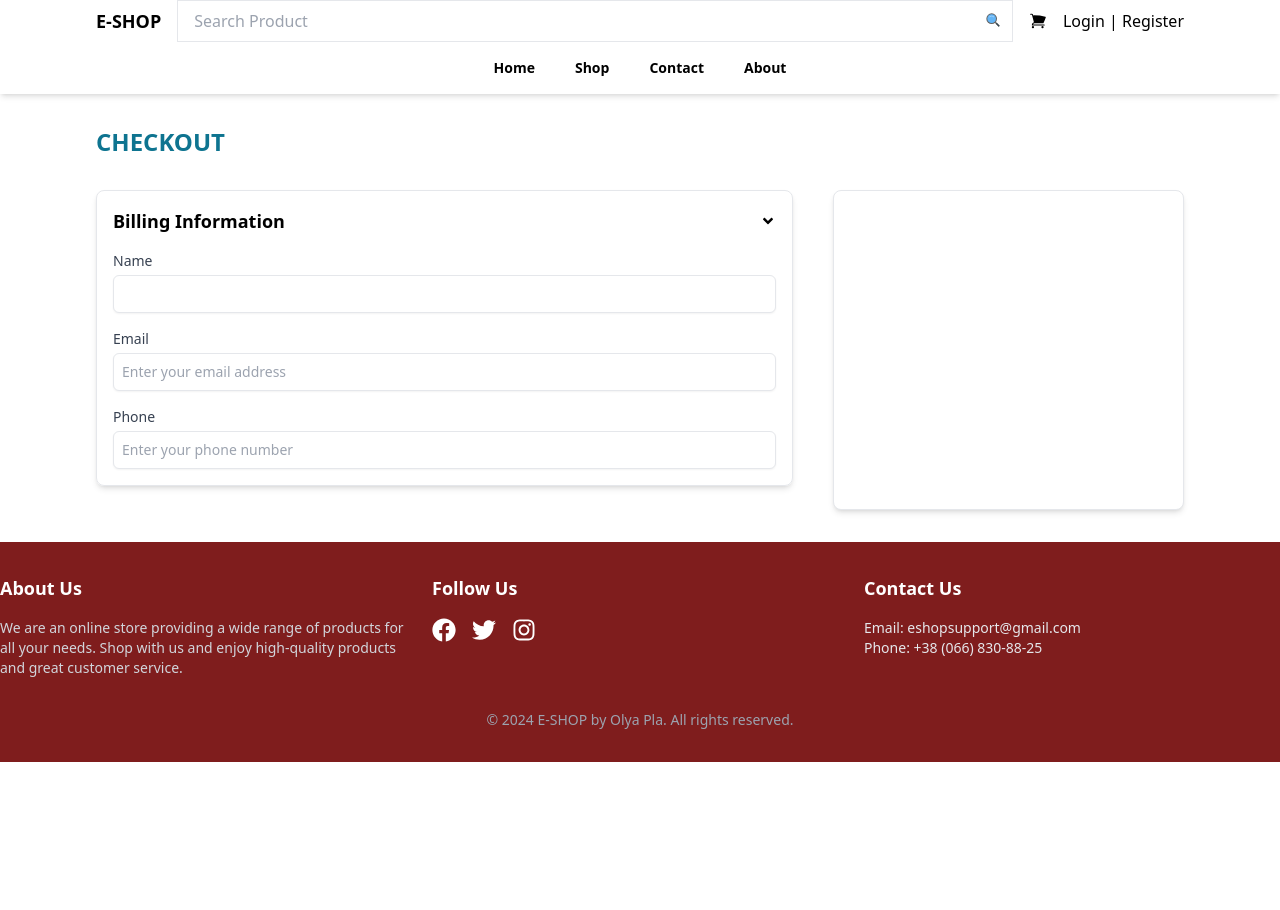
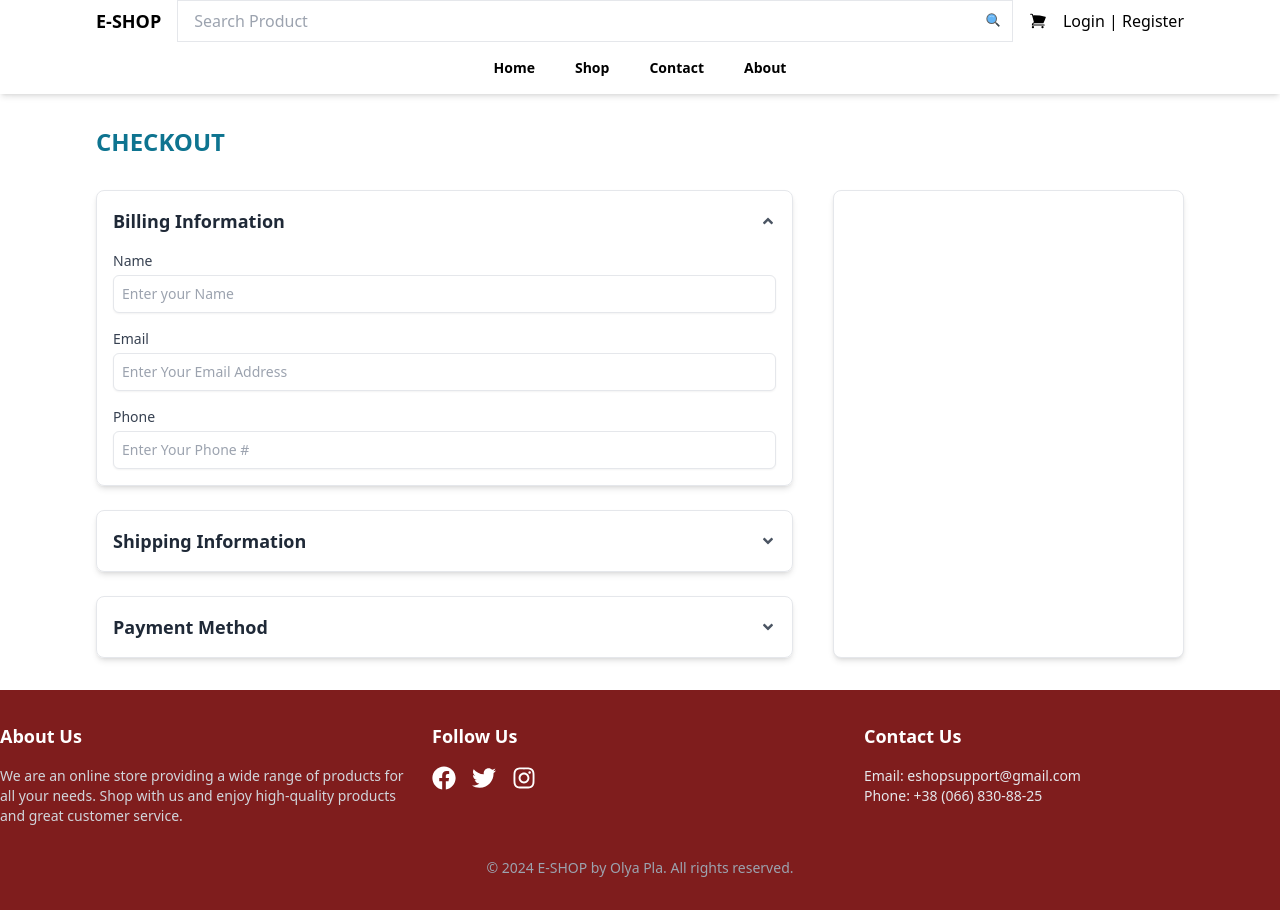
Before and after one commit to xellga-olga/e-shop, a React (Vite) app: page /checkout in a window 1280 px wide. Before the commit the page ends 800 px from the top, so only its background shows below. Built offline with nearby package versions, Linux system fonts and the light colour scheme.

Commit message:
Add form validation and payment method selection

```diff
--- a/src/pages/Checkout.jsx
+++ b/src/pages/Checkout.jsx
@@ -3,6 +3,11 @@ import { FaAngleDown, FaAngleUp } from "react-icons/fa";
 
 const Checkout = () => {
   const [billing, setBilling] = useState(true);
+  const [shipping, setShipping] = useState(false);
+  const [payment, setPayment] = useState(false);
+
+  const [paymentMethod, setPaymentMethod] = useState('cod');
+
   const [email, setEmail] = useState("");
   const [error, setError] = useState("");
 
@@ -17,47 +22,194 @@ const Checkout = () => {
 
   return (
     <div className="container mx-auto py-8 px-4 md:px-16 lg:px-24 min-h-96">
-      <h3 className="text-2xl font-semibold mb-4 text-cyan-700		">CHECKOUT</h3>
+      <h3 className="text-2xl font-semibold mb-8 text-cyan-700">CHECKOUT</h3>
       <div className="flex flex-col justify-between mt-8 space-x-0 md:space-x-10 md:flex-row">
-        <div className="md:w-2/3">
-          <div className="border p-4 mb-6 rounded-lg shadow-md">
-            <div className="flex justify-between items-center mb-4" onClick={() => setBilling(!billing)}>
-              <h3 className="text-lg font-semibold">Billing Information</h3>
-              {billing ? <FaAngleDown /> : <FaAngleUp />}
+        <div className="md:w-2/3 space-y-6">
+          {/* BILLING INFORMATION */}
+          <div className="border p-4 rounded-lg shadow-md">
+            <div
+              className="flex justify-between items-center cursor-pointer"
+              onClick={() => setBilling(!billing)}
+            >
+              <h3 className="text-lg font-semibold text-gray-800">
+                Billing Information
+              </h3>
+              {billing ? (
+                <FaAngleUp className="text-gray-600" />
+              ) : (
+                <FaAngleDown className="text-gray-600" />
+              )}
             </div>
 
-            <div className={`space-y-4 ${billing ? "" : "hidden"}`}>
+            <div className={`mt-4 space-y-4 ${billing ? "" : "hidden"}`}>
               <div>
-                <label htmlFor="name" className="block text-sm font-medium text-gray-700">Name</label>
+                <label
+                  htmlFor="name"
+                  className="block text-sm font-medium text-gray-700"
+                >
+                  Name
+                </label>
                 <input
                   id="name"
                   type="text"
+                  placeholder="Enter your Name"
                   className="mt-1 block w-full p-2 border rounded-md shadow-sm focus:ring-indigo-500 focus:border-indigo-500 sm:text-sm"
                 />
               </div>
 
               <div>
-                <label htmlFor="email" className="block text-sm font-medium text-gray-700">Email</label>
+                <label
+                  htmlFor="email"
+                  className="block text-sm font-medium text-gray-700"
+                >
+                  Email
+                </label>
                 <input
                   id="email"
                   type="email"
-                  placeholder="Enter your email address"
+                  placeholder="Enter Your Email Address"
                   className="mt-1 block w-full p-2 border rounded-md shadow-sm focus:ring-indigo-500 focus:border-indigo-500 sm:text-sm"
                   value={email}
                   onChange={handleEmailChange}
                 />
-                {error && <p className="text-rose-500	text-sm mt-1">{error}</p>}
+                {error && <p className="text-rose-500 text-sm mt-1">{error}</p>}
               </div>
 
               <div>
-                <label htmlFor="phone" className="block text-sm font-medium text-gray-700">Phone</label>
+                <label
+                  htmlFor="phone"
+                  className="block text-sm font-medium text-gray-700"
+                >
+                  Phone
+                </label>
                 <input
                   id="phone"
                   type="tel"
-                  placeholder="Enter your phone number"
+                  placeholder="Enter Your Phone #"
+                  pattern="[0-9]*"
                   className="mt-1 block w-full p-2 border rounded-md shadow-sm focus:ring-indigo-500 focus:border-indigo-500 sm:text-sm"
                 />
               </div>
+            </div>
+          </div>
+
+          {/* SHIPPING INFORMATION */}
+          <div className="border p-4 rounded-lg shadow-md">
+            <div
+              className="flex justify-between items-center cursor-pointer"
+              onClick={() => setShipping(!shipping)}
+            >
+              <h3 className="text-lg font-semibold text-gray-800">
+                Shipping Information
+              </h3>
+              {shipping ? (
+                <FaAngleUp className="text-gray-600" />
+              ) : (
+                <FaAngleDown className="text-gray-600" />
+              )}
+            </div>
+
+            <div className={`mt-4 space-y-4 ${shipping ? "" : "hidden"}`}>
+              <div>
+                <label
+                  htmlFor="address"
+                  className="block text-sm font-medium text-gray-700"
+                >
+                  Address
+                </label>
+                <input
+                  id="address"
+                  type="text"
+                  placeholder="Enter Your Address"
+                  className="mt-1 block w-full p-2 border rounded-md shadow-sm focus:ring-indigo-500 focus:border-indigo-500 sm:text-sm"
+                />
+              </div>
+
+              <div>
+                <label
+                  htmlFor="city"
+                  className="block text-sm font-medium text-gray-700"
+                >
+                  City
+                </label>
+                <input
+                  id="city"
+                  type="text"
+                  placeholder="Enter Your City"
+                  className="mt-1 block w-full p-2 border rounded-md shadow-sm focus:ring-indigo-500 focus:border-indigo-500 sm:text-sm"
+                />
+              </div>
+
+              <div>
+                <label
+                  htmlFor="zip"
+                  className="block text-sm font-medium text-gray-700"
+                >
+                  Zip Code
+                </label>
+                <input
+                  id="zip"
+                  type="text"
+                  placeholder="Enter Your Zip Code"
+                  pattern="[0-9]*"
+                  className="mt-1 block w-full p-2 border rounded-md shadow-sm focus:ring-indigo-500 focus:border-indigo-500 sm:text-sm"
+                />
+              </div>
+            </div>
+          </div>
+
+          { /* PAYMENT METHOD  */}
+          <div className="border p-4 rounded-lg shadow-md">
+            <div
+              className="flex justify-between items-center cursor-pointer"
+              onClick={() => setPayment(!payment)}
+            >
+              <h3 className="text-lg font-semibold text-gray-800">
+                Payment Method
+              </h3>
+              {payment ? (
+                <FaAngleUp className="text-gray-600" />
+              ) : (
+                <FaAngleDown className="text-gray-600" />
+              )}
+            </div>
+
+            <div className={`mt-4 space-y-4 ${payment ? "" : "hidden"}`}>
+              <div className="flex items-center mb-2">
+                <input
+                  id="cod"
+                  type="radio"
+                  name="payment"
+                  checked={paymentMethod === 'cod'}
+                  onChange={() => setPaymentMethod('cod')}
+                  className="mr-2"
+                />
+                <label
+                  htmlFor="cod"
+                  className="block text-sm font-medium ml-2 text-gray-700"
+                >
+                  Cash on Delivery
+                </label>
+              </div>
+
+              <div className="flex items-center mb-2">
+                <input
+                  id="dc"
+                  type="radio"
+                  name="payment"
+                  checked={paymentMethod === 'dc'}
+                  onChange={() => setPaymentMethod('dc')}
+                  className="mr-2"
+                />
+                <label
+                  htmlFor="dc"
+                  className="block text-sm ml-2 font-medium text-gray-700"
+                >
+                  Debit Card
+                </label>
+              </div>
+              <p className="text-sm text-gray-700">Selected Payment Method: {paymentMethod}</p>
+
             </div>
           </div>
         </div>
```
